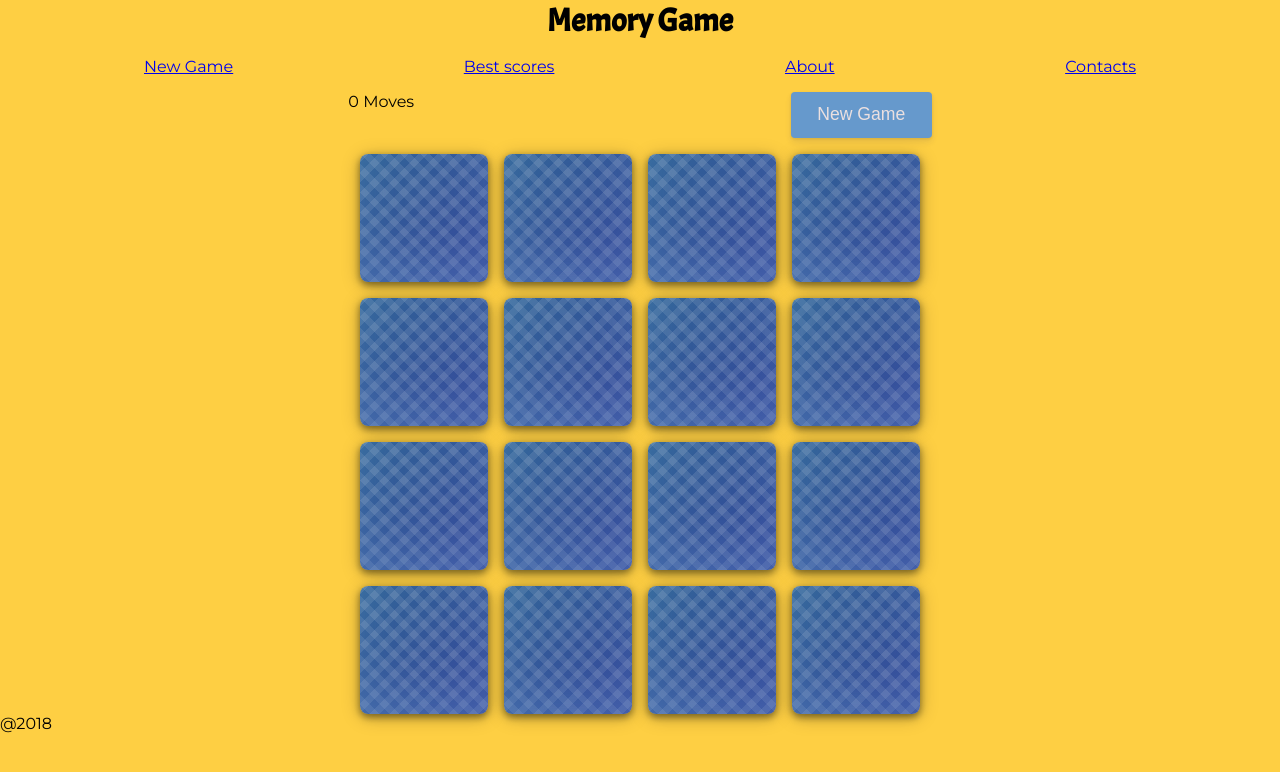
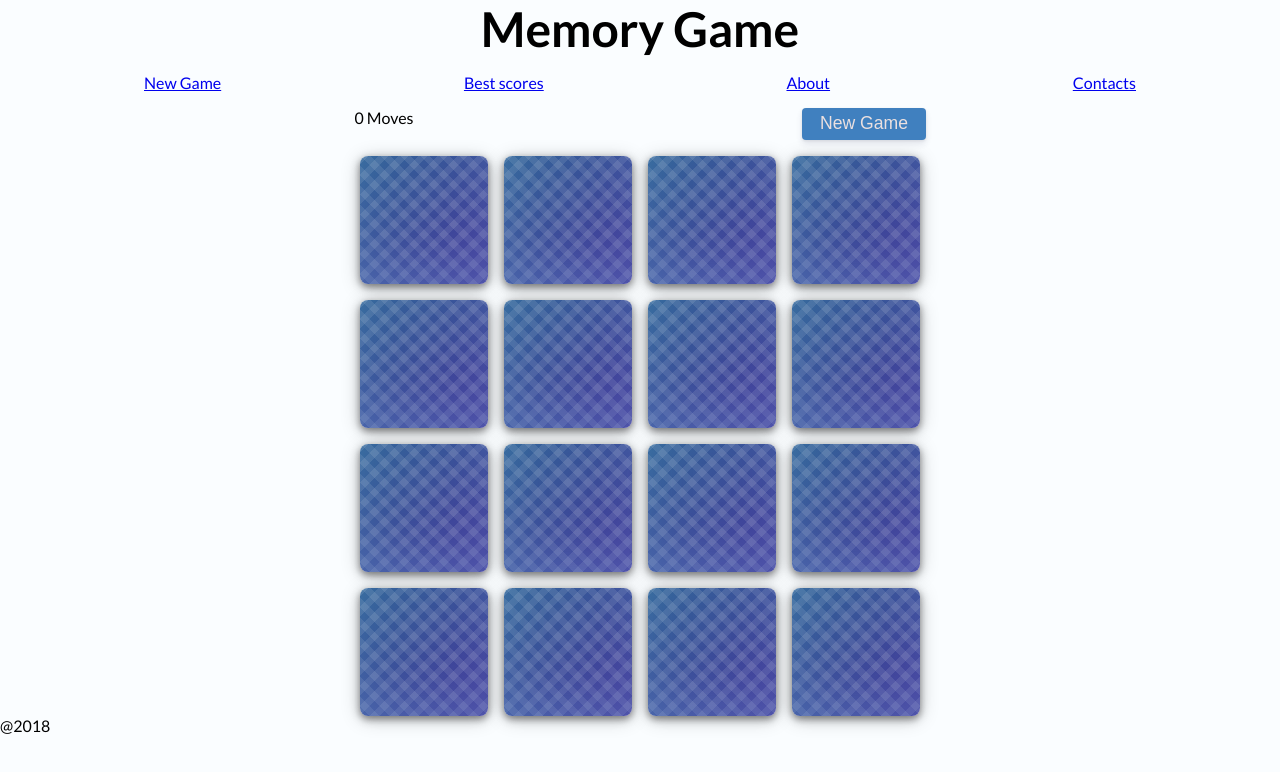
Before and after one commit to Soheevich/Udacity-Project-Memory-Game, a website: page build/index.html in a window 1280 px wide. Drawn offline with Linux system fonts and the light colour scheme; a web font is replaced by a local one.

Commit message:
Change button, background and margin in modal window

```diff
--- a/src/scss/_variables.scss
+++ b/src/scss/_variables.scss
@@ -1,4 +1,4 @@
-$body-bg: hsl(45, 99%, 63%);
+$body-bg: hsl(198, 100%, 99%);
 $card-front: hsl(66, 25%, 92%);
 $card-back: hsl(210, 50%, 40%);
 $text-light: hsl(0, 23%, 90%);
@@ -20,8 +20,7 @@ $background-img: repeating-linear-gradient(
     hsla(0, 0%, 100%, 0.1) 7px,
     hsla(0, 0%, 100%, 0.1) 14px
   ),
-  linear-gradient(to right bottom, hsl(210, 50%, 40%), hsl(230, 50%, 40%));
+  linear-gradient(to right bottom, hsl(210, 50%, 40%), hsl(250, 50%, 40%));
 
-$font-main: 'Montserrat', sans-serif;
-$font-title: 'Acme', sans-serif;
+$font-main: 'Lato', sans-serif;
 $font-icon: 3.5rem;
--- a/src/scss/main.scss
+++ b/src/scss/main.scss
@@ -47,8 +47,8 @@ body {
 .header {
   grid-area: h;
   text-align: center;
-  font-family: $font-title;
-  // font-size: 2em;
+  font-size: 1.5em;
+  font-weight: 700;
 }
 
 // *****************
@@ -89,12 +89,12 @@ body {
 
 .main__new-game {
   display: inline-block;
-  padding: 0.7em 1.5em;
+  padding: 0.3em 1em;
   font-size: 1.1em;
   text-align: center;
   border-radius: 4px;
   color: $text-light;
-  background-color: lighten($card-back, 20%);
+  background-color: lighten($card-back, 10%);
   border: none;
   box-shadow: 0 4px 6px rgba(50, 50, 93, 0.11),
               0 1px 3px rgba(0, 0, 0, 0.08);
@@ -122,6 +122,7 @@ body {
   z-index: 100;
   transform: translate(-50%, -50%) scale(0.5);
   transition: transform 0.5s ease, opacity 0.5s ease;
+  background: lighten($border-win, 25%);
   width: 100%;
   height: 100%;
   pointer-events: none;
@@ -136,11 +137,20 @@ body {
   width: 70%;
   height: 55vh;
   padding: 30px;
-  background: #fff;
+  background: $body-bg;
+  border: 3px solid $border-win;
   display: flex;
   flex-direction: column;
   justify-content: center;
   align-items: center;
+
+  h2 {
+    margin-bottom: 1em;
+  }
+
+  p {
+    margin-bottom: 1em;
+  }
 }
 
 .modal__active {
```
Also changed, not shown: build/index.html, build/styles/main.css.
